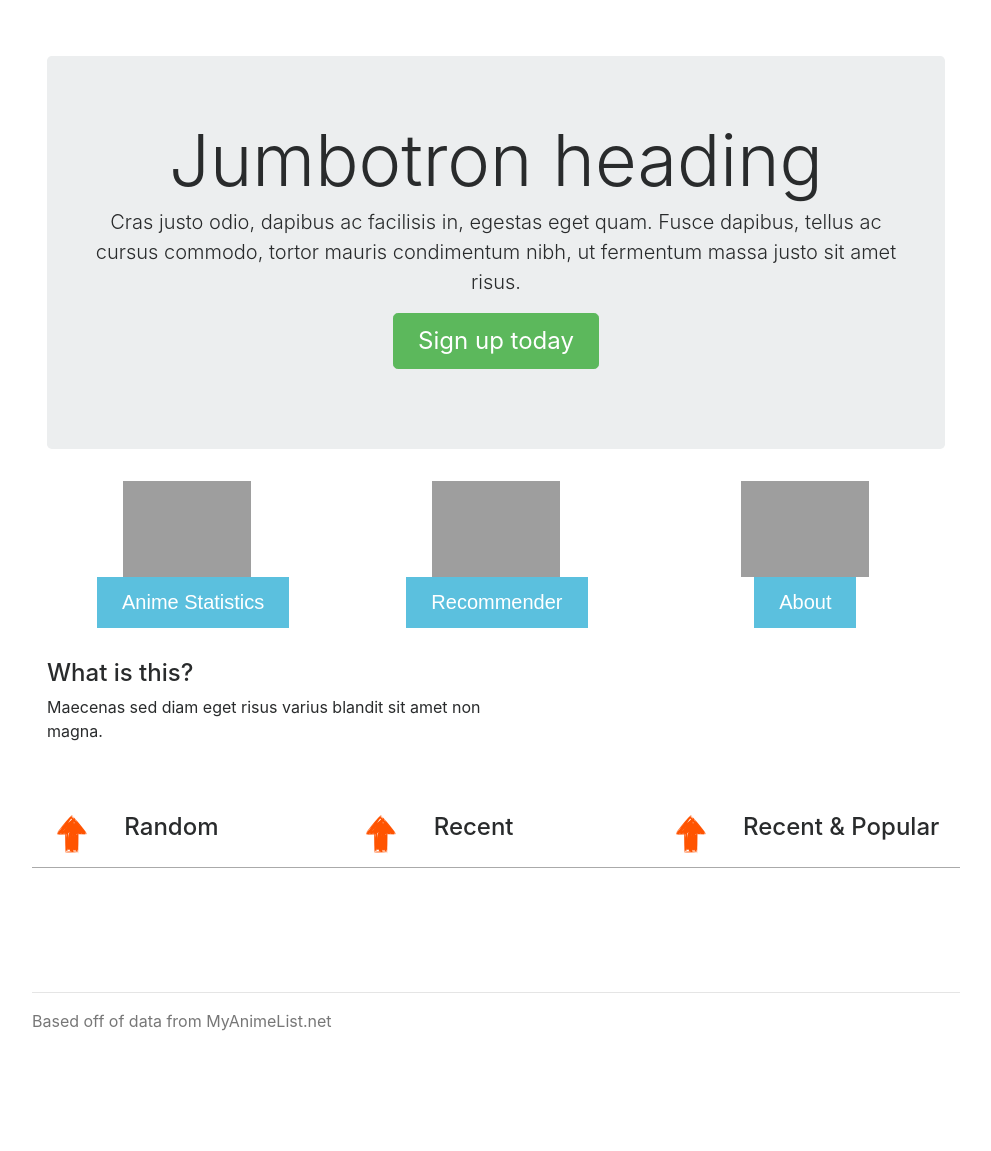
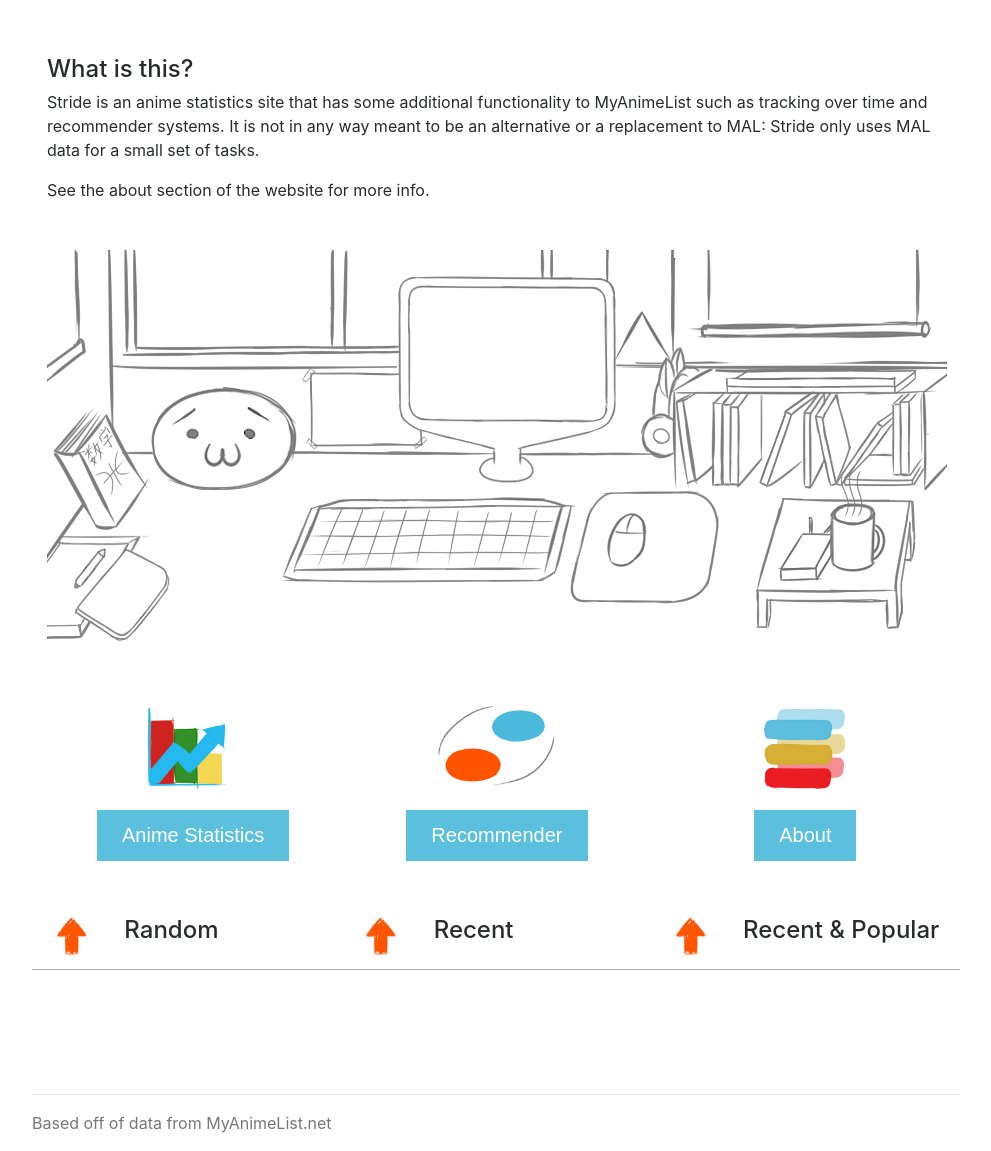
Before and after one commit to Maytide/AnimeStride, a Django app: page / in a window 1280 px wide. Shown: the part 85-1236 px from the top of the page, without its empty margins (144-1135 px from the left). Before the commit the page ends 1116 px from the top, so only its background shows below. Run offline with Django 3.2, Linux system fonts and the light colour scheme; data that the repository does not hold is empty; some libraries are stand-ins or nearby versions; grey boxes are pictures that could not be loaded.

Commit message:
Added Jumbotron

```diff
--- a/website/home/templates/index.html
+++ b/website/home/templates/index.html
@@ -7,11 +7,21 @@
 <div class="container">
 <!--    Load navbar-->
 
+    <div class="row description">
+        <div class="col-lg-12">
+            <h4>What is this?</h4>
+            <p>Stride is an anime statistics site that has some additional functionality to MyAnimeList such as tracking over time and recommender systems. It is not in any way meant to be an alternative or a replacement to MAL: Stride only uses MAL data for a small set of tasks.</p>
+            <p>See the about section of the website for more info.</p>
+        </div>
+    </div>
 
     <div class="jumbotron">
+<!--
         <h1 class="display-3">Jumbotron heading</h1>
         <p class="lead">Cras justo odio, dapibus ac facilisis in, egestas eget quam. Fusce dapibus, tellus ac cursus commodo, tortor mauris condimentum nibh, ut fermentum massa justo sit amet risus.</p>
         <p><a class="btn btn-lg btn-success" href="#" role="button">Sign up today</a></p>
+-->
+        <a><img src="{% static 'img/jumbotron/jumbotron_plain.png' %}"></a>
     </div>
 
     <div class="row description text-center">
@@ -30,13 +40,6 @@
             <a href="#"><button type="button" id="btn-recommender" class="btn btn-lg btn-info btn-main">About</button></a>
         </div>
 <!--        </div>-->
-    </div>
-
-    <div class="row description">
-        <div class="col-lg-6">
-            <h4>What is this?</h4>
-            <p>Maecenas sed diam eget risus varius blandit sit amet non magna.</p>
-        </div>
     </div>
 
 
--- a/website/stride_recommender/templates/recommender.html
+++ b/website/stride_recommender/templates/recommender.html
@@ -5,8 +5,9 @@
 
 <div class="container">
     <div class="page-desc">
+        <h4>Recommender (beta)</h4>
 
-        <h4>How does this work?</h4>
+<!--        <h4>How does this work?</h4>-->
         <p>Your scored entries are compared to other users, and we find what users similar to you liked. Check out the technical description here.</p>
 
         <p>There are currently a few bugs, and some requirements for this to work properly. You can find them here.</p>
--- a/website/templates/static/css/styles.css
+++ b/website/templates/static/css/styles.css
@@ -152,11 +152,12 @@ li {
 
 /* Main marketing message and sign up button */
 .jumbotron {
+  padding: 0rem !important;
   text-align: center;
   border-bottom: .05rem solid #e5e5e5;
 }
 .jumbotron .btn {
-  padding: .75rem 1.5rem;
+  /*padding: .75rem 1.5rem;*/
   font-size: 1.5rem;
 }
 
```
Also changed, not shown: website/stride_recommender/templates/static/css/recommender-css.css (added, +18 -0 lines), website/templates/static/img/icons/icon-about.png (added), website/templates/static/img/icons/icon-ext-MAL.png (added), website/templates/static/img/icons/icon-heart.png (added), website/templates/static/img/icons/icon-members.png (added), website/templates/static/img/icons/icon-popularity.png (added), website/templates/static/img/icons/icon-recommender.png (added), website/templates/static/img/icons/icon-star.png (added), website/templates/static/img/icons/icon-stats.png (added), website/templates/static/img/jumbotron/jumbotron_plain.png (added).
